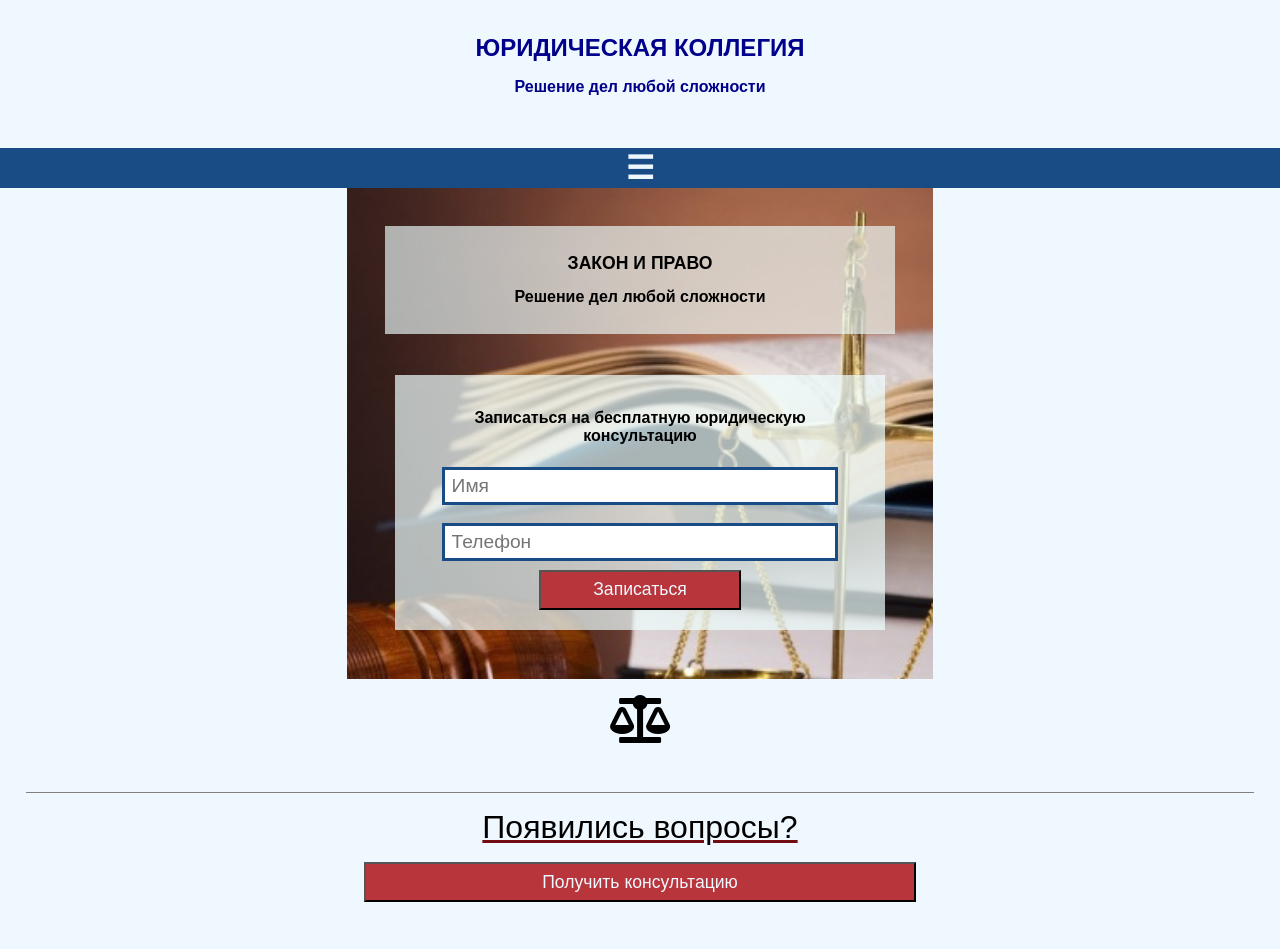
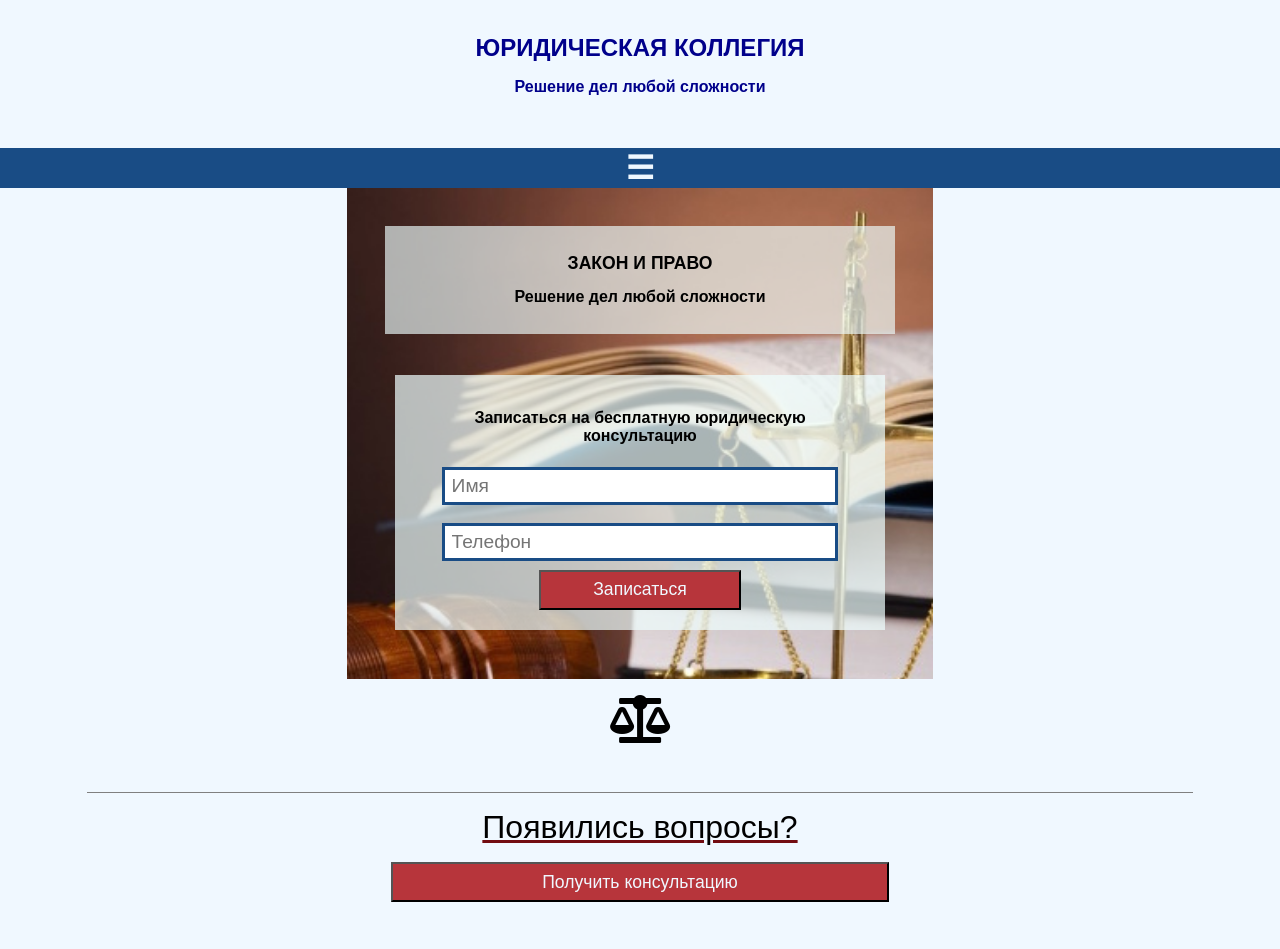
Before and after one commit to KatyaHorton/Law-Firm-Moscow-App, a React (Create React App) app: page / in a window 1280 px wide. Shown: the top 949 px of the page. Built offline with nearby package versions, Linux system fonts and the light colour scheme.

Commit message:
footer style adjusted

```diff
--- a/src/App.css
+++ b/src/App.css
@@ -52,10 +52,13 @@ h2 {
 	font-weight: bold;
 	color: aliceblue;
 	border: none;
+
 }
 
 button:hover {
 	cursor: pointer;
+	background-color: #7c1a1f;
+
 }
 
 #nav-bar{
@@ -113,7 +116,7 @@ button:hover {
 	font-size: 3em;
 	padding-bottom: 4%;
 	border-bottom: 1px solid grey;
-	width: 100%;
+	width: 90%;
 }
 
 .fa-envelope, .fa-phone-square {
@@ -124,16 +127,20 @@ button:hover {
 #footer-question {
 	padding-bottom: 4%;
 	border-bottom: 1px solid grey;
-	width: 100%;
+	width: 90%;
+	margin: 0 auto;
 }
 
 #footer-question p {
 	font-size: 2em;
+	width: 100%;
 	font-size: block;
 	text-decoration: underline;
 	text-decoration-color: #720c11;
-	margin: 0.5em;
+	margin: 0.5em 0;
 }
+
+
 .input-form{
 	width:85%;
 	height: 30px;
```
